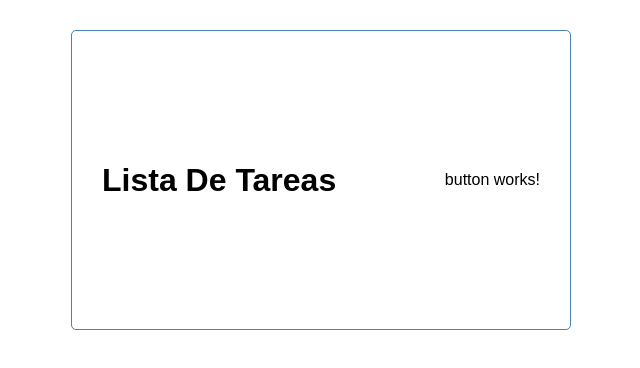
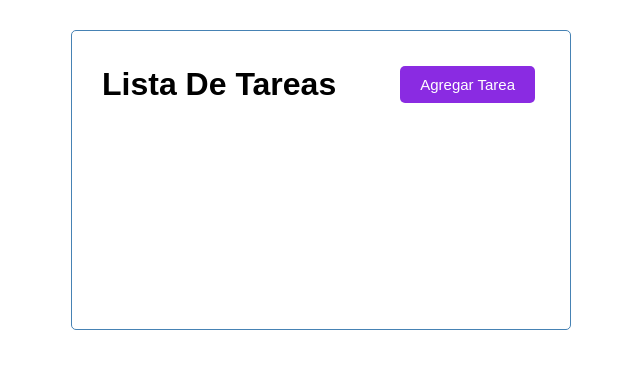
Before and after one commit to schjavier/ListaDeTareas, an Angular app: page / in a window 1280 px wide. Shown: the top 368 px of the page, without its empty margins (319-959 px from the left). Built offline with nearby package versions, Linux system fonts and the light colour scheme.

Commit message:
boton funcionando

```diff
--- a/src/app/app.component.html
+++ b/src/app/app.component.html
@@ -1 +1,3 @@
+<div class="container">
 <app-header></app-header>
+</div>
--- a/src/app/components/button/button.component.html
+++ b/src/app/components/button/button.component.html
@@ -1 +1,7 @@
-<p>button works!</p>
+<button
+    class="btn"
+    [ngStyle]="{'background-color': color}"
+    (click)="onClick()"
+    >
+    {{text}}
+</button>
--- a/src/app/components/button/button.component.ts
+++ b/src/app/components/button/button.component.ts
@@ -1,4 +1,4 @@
-import { Component, OnInit } from '@angular/core';
+import { Component, OnInit, Input, Output, EventEmitter } from '@angular/core';
 
 @Component({
   selector: 'app-button',
@@ -6,10 +6,19 @@
   styleUrls: ['./button.component.css']
 })
 export class ButtonComponent implements OnInit {
+  @Input() text: string = "";
+  @Input() color: string = "";
+  @Output() btnClick = new EventEmitter();
+
 
   constructor() { }
 
   ngOnInit(): void {
   }
 
+  onClick(){
+    this.btnClick.emit();
+
+  }
+
 }
--- a/src/app/components/header/header.component.html
+++ b/src/app/components/header/header.component.html
@@ -1,4 +1,8 @@
-<header class="container">
+<header>
     <h1>{{title}}</h1>
-    <app-button></app-button>
+    <app-button
+        color="blueviolet"
+        text="Agregar Tarea"
+        (btnClick)="toggleAddTask()"
+    ></app-button>
 </header>
--- a/src/app/components/header/header.component.ts
+++ b/src/app/components/header/header.component.ts
@@ -14,4 +14,8 @@
   ngOnInit(): void {
   }
 
+  toggleAddTask(){
+    console.log("lala");
+  }
+
 }
```
